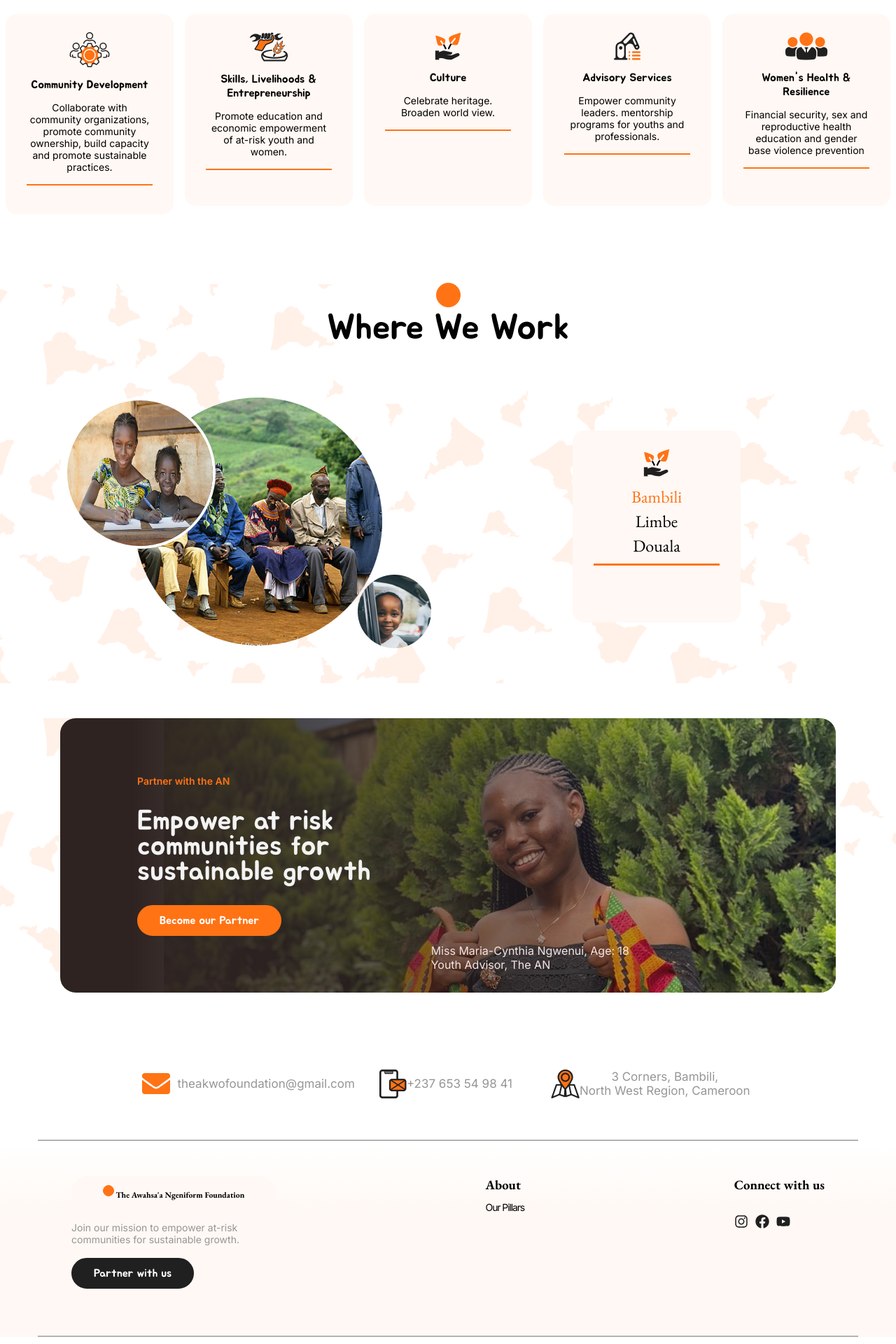
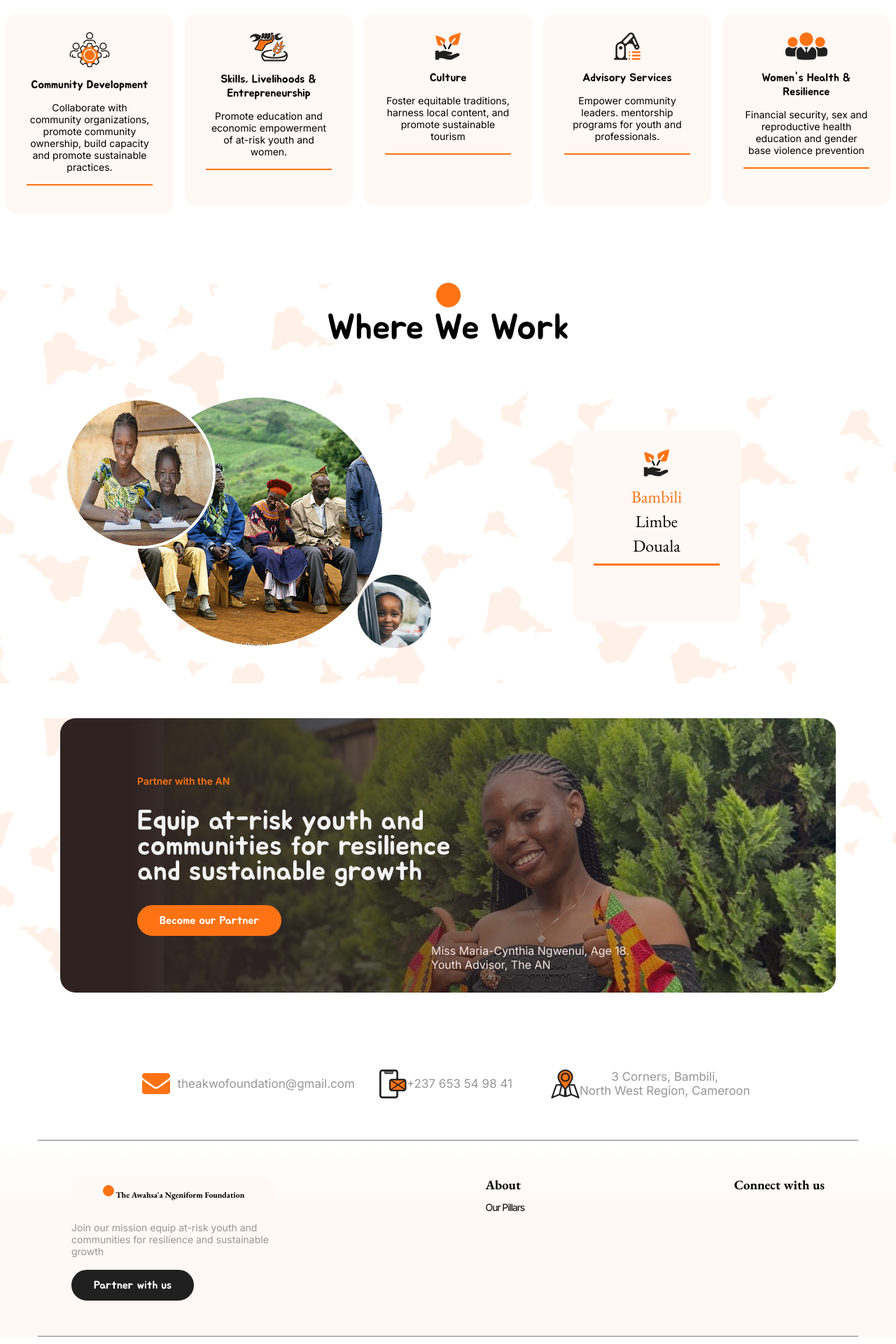
Before and after one commit to TraitzTech/ANfoundation, a React (Create React App) app: page / in a window 1280 px wide. Shown: the part 1280-3200 px from the top of the page at 70% size. Built offline with nearby package versions, Linux system fonts and the light colour scheme.

Commit message:
makinmg changess

```diff
--- a/src/components/footer/Footer.jsx
+++ b/src/components/footer/Footer.jsx
@@ -23,8 +23,8 @@ const Footer = () => {
             </h3>
           </div>
           <p>
-            Join our mission to empower at-risk communities for sustainable
-            growth.
+            Join our mission equip at-risk youth and communities for resilience
+            and sustainable growth
           </p>
 
           <div className="footer-button">
@@ -65,7 +65,7 @@ const Footer = () => {
 
         <div className="footer-contents-b5">
           <h3>Connect with us</h3>
-          <Socials socialColor="rgba(32, 32, 32, 1)" />
+          {/* <Socials socialColor="rgba(32, 32, 32, 1)" /> */}
         </div>
       </div>
       <hr />
--- a/src/components/inpartners/Inpartners.jsx
+++ b/src/components/inpartners/Inpartners.jsx
@@ -10,7 +10,10 @@ const Inpartners = () => {
     <div className="inpartners-container" id="partner">
       <div className="inpartners-inner-container">
         <p className="small">Partner with the AN</p>
-        <p className="lg">Empower at risk communities for sustainable growth</p>
+        <p className="lg">
+          Equip at-risk youth and communities for resilience and sustainable
+          growth
+        </p>
 
         <div className="inpartners-button">
           <Link to="/partnerwithus">
@@ -18,7 +21,7 @@ const Inpartners = () => {
           </Link>
         </div>
         <div className="cynthia-label">
-          <p>Miss Maria-Cynthia Ngwenui, Age: 18</p>
+          <p>Miss Maria-Cynthia Ngwenui, Age 18.</p>
           <p>Youth Advisor, The AN</p>
         </div>
       </div>
--- a/src/components/navtop/navtop.css
+++ b/src/components/navtop/navtop.css
@@ -83,7 +83,7 @@
   }
 
   .navtigation-top-contents a h3 {
-    font-size: 20px;
+    font-size: 28px;
     line-height: 34px;
     font-weight: 700;
     padding: 21px 10px 21px 10px;
--- a/src/components/ourpillars/Ourpillars.jsx
+++ b/src/components/ourpillars/Ourpillars.jsx
@@ -92,7 +92,9 @@ const Ourpillars = () => {
                 <Pillarcardthree
                   bgImage={culture}
                   headercontent={"Culture"}
-                  text={"Celebrate heritage. Broaden world view."}
+                  text={
+                    "Foster equitable traditions, harness local content, and promote sustainable tourism"
+                  }
                 />
               </div>
             </div>
@@ -102,7 +104,7 @@ const Ourpillars = () => {
                   bgImage={capacitybuilding}
                   headercontent={"Advisory Services"}
                   text={
-                    "Empower community leaders. mentorship programs for youths and professionals."
+                    "Empower community leaders. mentorship programs for youth and professionals."
                   }
                 />
               </div>
--- a/src/components/partneruspage/Partneruspage.jsx
+++ b/src/components/partneruspage/Partneruspage.jsx
@@ -11,8 +11,8 @@ const Partneruspage = () => {
         <div className="partner-us-contents-left">
           <Title content="Partner With Us" />
           <p>
-            Ready to empower at-risk comunities for sustainable growth with us? Schedule a call to discuss
-            how your partnership can make a difference.{" "}
+            Ready to Join our mission equip at-risk youth and communities for resilience
+            and sustainable growth?{" "}
           </p>
           <p>
             Connect with us by filling out our online form or emailing us at
@@ -21,7 +21,7 @@ const Partneruspage = () => {
             </a>
           </p>
 
-          <Socials socialColor="rgba(32, 32, 32, 1)" />
+          {/* <Socials socialColor="rgba(32, 32, 32, 1)" /> */}
         </div>
         <div className="partner-us-contents-right">
           <Contact />
```
Also changed, not shown: src/components/pillarcards/varpillarcard/varpillarsourcards/Varpillar4.jsx (line endings or trailing spaces).
